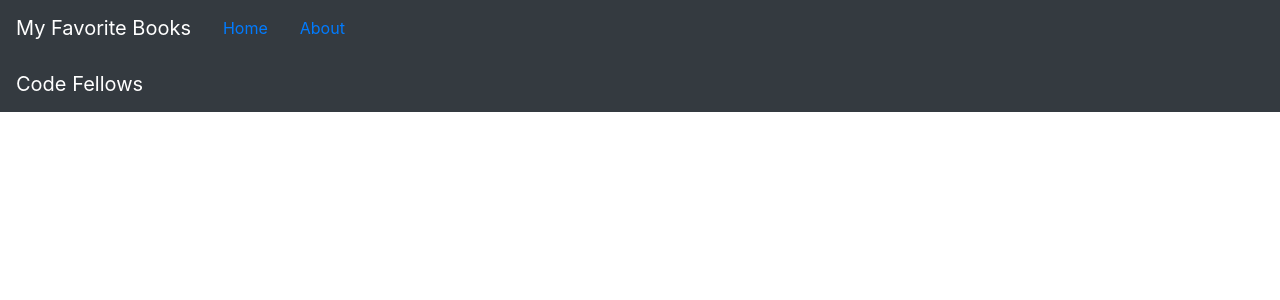
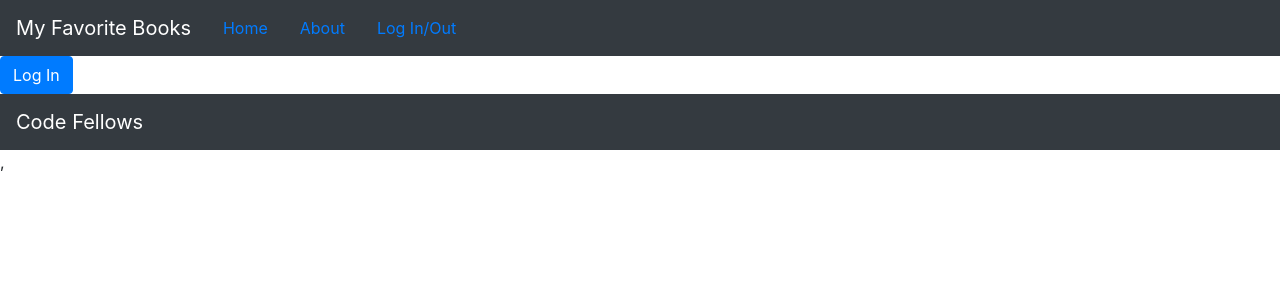
Before and after one commit to sson68x/can-of-books-frontend, a React (Create React App) app: page /LoginButton in a window 1280 px wide. Shown: the top 300 px of the page. Built offline with nearby package versions, Linux system fonts and the light colour scheme; no server answers.

Commit message:
lab 15 not completed

```diff
--- a/package.json
+++ b/package.json
@@ -3,6 +3,7 @@
   "version": "0.1.0",
   "private": true,
   "dependencies": {
+    "@auth0/auth0-react": "^1.10.1",
     "@testing-library/jest-dom": "5.11.9",
     "@testing-library/react": "11.2.5",
     "@testing-library/user-event": "12.8.0",
--- a/src/About.js
+++ b/src/About.js
@@ -1,6 +1,6 @@
 import { Component } from "react";
 
-class Profile extends Component {
+class Devprofile extends Component {
 
   render() {
     /* TODO: render information about the developers */
@@ -8,4 +8,4 @@ class Profile extends Component {
   }
 };
 
-export default Profile;
+export default Devprofile;
--- a/src/App.js
+++ b/src/App.js
@@ -8,7 +8,10 @@ import {
   Switch,
   Route
 } from "react-router-dom";
-import Profile from './About';
+import Devprofile from './About';
+import { withAuth0 } from "@auth0/auth0-react";
+import Profile from './Profile';
+import AuthButtons from './AuthButtons';
 
 class App extends React.Component {
   render() {
@@ -18,10 +21,30 @@ class App extends React.Component {
           <Header />
           <Switch>
             <Route exact path="/">
-              <BestBooks />
+              {
+                this.props.auth0.isAuthenticated
+                  ?
+                  <BestBooks />
+                  : <><h2>Welcome! Please login.</h2></>
+              }
             </Route>
             <Route exact path="/About">
-              <Profile/>
+              <Devprofile />
+            </Route>
+            <Route exact path="/LoginButton">
+              <AuthButtons />
+              {
+                this.props.auth0.isAuthenticated
+                  ?
+                  <>
+                    <Profile />
+                    <Route exact path="/Profile.js">
+                    </Route>
+                  </>
+                  :
+                  <></>
+              }
+              {/* <BestBooks /> */}
             </Route>
           </Switch>
           <Footer />
@@ -31,4 +54,4 @@ class App extends React.Component {
   }
 }
 
-export default App;
+export default withAuth0(App);
--- /dev/null
+++ b/src/AuthButtons.js
@@ -0,0 +1,17 @@
+import React from 'react';
+import { useAuth0 } from '@auth0/auth0-react';
+import { withAuth0 } from "@auth0/auth0-react";
+import LoginButton from "./LoginButton";
+import LogoutButton from "./LogoutButton";
+
+function Auth() {
+
+  const {
+    isAuthenticated, user
+  } = useAuth0();
+
+  console.log(user);
+  return isAuthenticated ? <LogoutButton /> : <LoginButton />
+}
+
+export default withAuth0(Auth);
--- a/src/Header.js
+++ b/src/Header.js
@@ -9,6 +9,7 @@ class Header extends React.Component {
         <Navbar.Brand>My Favorite Books</Navbar.Brand>
         <NavItem><Link to="/" className="nav-link">Home</Link></NavItem>
         <NavItem><Link to="/About" className="nav-link">About</Link></NavItem>
+        <NavItem><Link to="/LoginButton" className="nav-link">Log In/Out</Link></NavItem>
       </Navbar>
     )
   }
--- /dev/null
+++ b/src/LoginButton.js
@@ -0,0 +1,14 @@
+import React from "react";
+import { useAuth0 } from "@auth0/auth0-react";
+import Button from 'react-bootstrap/Button';
+
+
+const LoginButton = () => {
+  const { loginWithRedirect, isAuthenticated } = useAuth0();
+  function handleLogin() {
+    loginWithRedirect();
+  }
+  return !isAuthenticated && <Button onClick={handleLogin}>Log In</Button>;
+};
+
+export default LoginButton;
--- /dev/null
+++ b/src/LogoutButton.js
@@ -0,0 +1,15 @@
+import React from "react";
+import { useAuth0 } from "@auth0/auth0-react";
+import Button from 'react-bootstrap/Button';
+
+const LogoutButton = () => {
+  const { logout } = useAuth0();
+
+  return (
+    <Button onClick={() => logout({ returnTo: window.location.origin })}>
+      Log Out
+    </Button>
+  );
+};
+
+export default LogoutButton;
--- /dev/null
+++ b/src/Profile.js
@@ -0,0 +1,22 @@
+import React from "react";
+import { useAuth0 } from "@auth0/auth0-react";
+
+const Profile = () => {
+  const { user, isAuthenticated, isLoading } = useAuth0();
+
+  if (isLoading) {
+    return <div>Loading ...</div>;
+  }
+
+  return (
+    isAuthenticated && (
+      <div>
+        <img src={user.picture} alt={user.name} />
+        <h2>{user.name}</h2>
+        <p>{user.email}</p>
+      </div>
+    )
+  );
+};
+
+export default Profile;
--- a/src/index.js
+++ b/src/index.js
@@ -2,8 +2,15 @@ import React from 'react';
 import ReactDOM from 'react-dom';
 import App from './App.js';
 import 'bootstrap/dist/css/bootstrap.min.css';
+import { Auth0Provider } from "@auth0/auth0-react";
 
 ReactDOM.render(
+  <Auth0Provider
+  domain={process.env.REACT_APP_AUTH_DOMAIN}
+  clientId={process.env.REACT_APP_AUTH_CLIENT_ID}
+  redirectUri={process.env.REACT_APP_AUTH_AUTH_REDIRECT}
+>
   <App />,
+  </Auth0Provider>,
   document.getElementById("root")
 );
```
Also changed, not shown: src/BestBooks.css (deleted), 2 other files (tests, documents, lock files or other folders).
